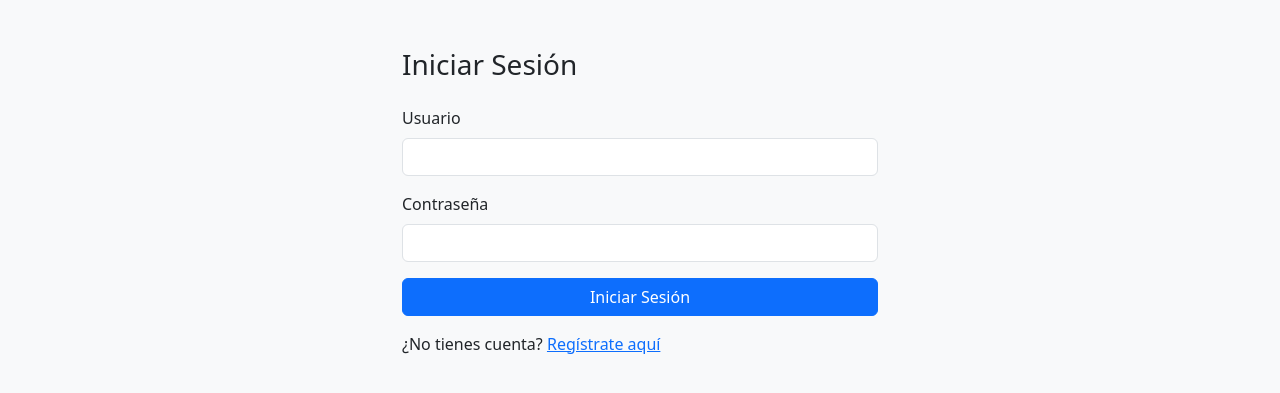
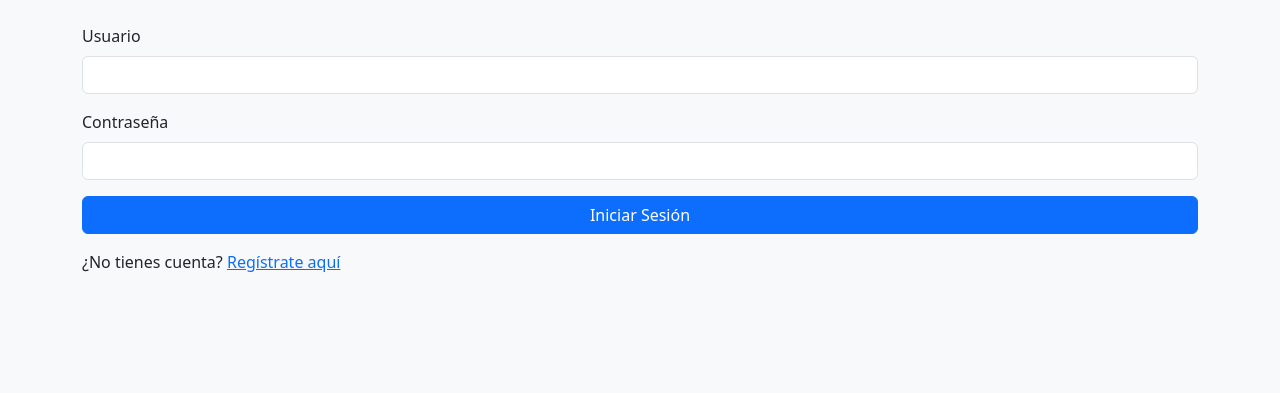
Before and after one commit to EstebanReyes24/panel-soporte, a Flask app: page /login in a window 1280 px wide. Shown: the part 56-449 px from the top of the page. Run offline with Flask 3, Linux system fonts and the light colour scheme.

Commit message:
Update login.html

```diff
--- a/templates/login.html
+++ b/templates/login.html
@@ -1,8 +1,7 @@
 {% extends 'base.html' %}
 
 {% block content %}
-<div class="container mt-4" style="max-width: 500px;">
-    <h3 class="mb-4">Iniciar Sesión</h3>
+
 
     {% with messages = get_flashed_messages(with_categories=true) %}
       {% if messages %}
```
